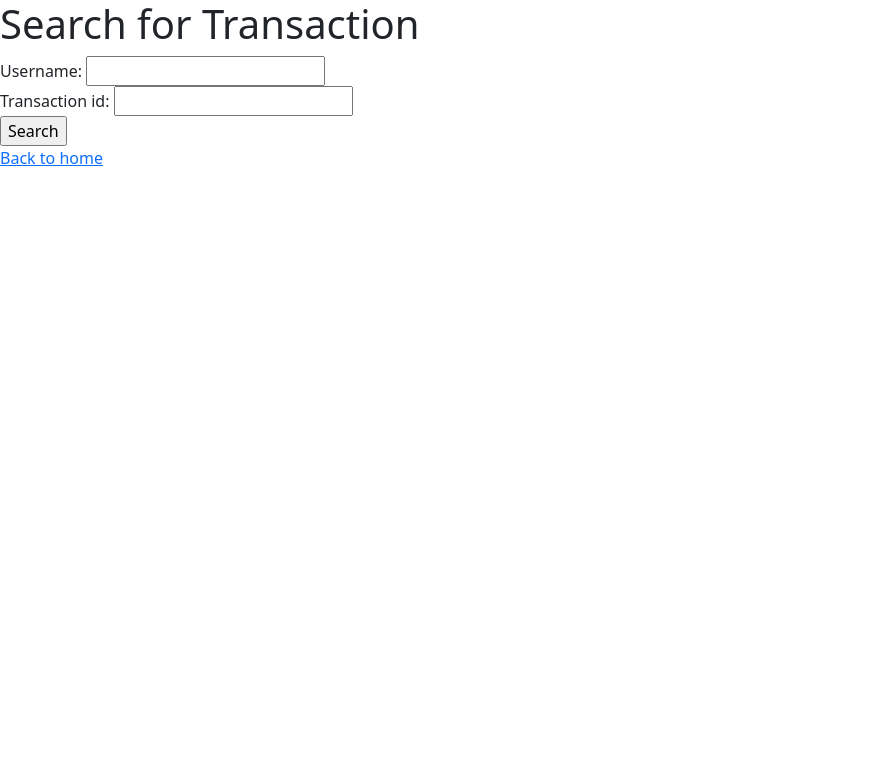
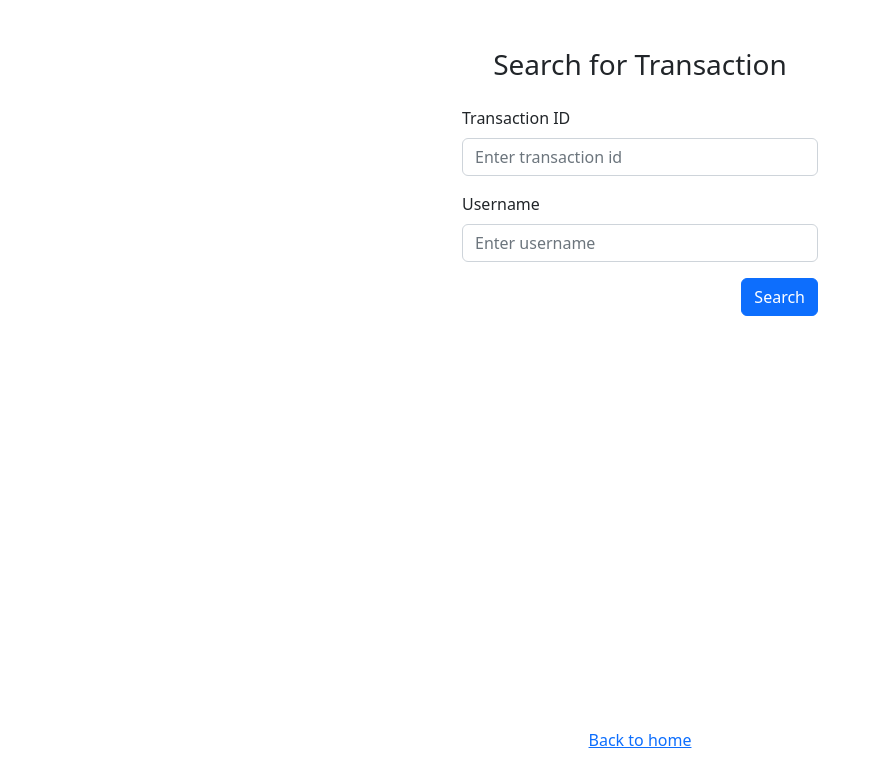
Before and after one commit to GlennEligio/dn-tx, a React (Vite) app in the folder frontend/: page /search in a window 1280 px wide. Shown: the top 784 px of the page, without its empty margins (0-881 px from the left). Built offline with nearby package versions, Linux system fonts and the light colour scheme.

Commit message:
Added style in Search and Login pages

```diff
--- a/frontend/src/pages/Home.tsx
+++ b/frontend/src/pages/Home.tsx
@@ -74,7 +74,7 @@ function Home() {
                   <div>
                     <Button
                       variant="outline-dark"
-                      onClick={() => navigate('/logout')}
+                      onClick={logoutHandler}
                       className="w-100"
                     >
                       Logout
--- a/frontend/src/pages/Login.tsx
+++ b/frontend/src/pages/Login.tsx
@@ -1,4 +1,5 @@
 import React, { FormEventHandler, useEffect, useState } from 'react';
+import { Button, Col, Container, Form, Image, Row } from 'react-bootstrap';
 import { useDispatch } from 'react-redux';
 import { Link, useNavigate } from 'react-router-dom';
 import AccountApi, {
@@ -52,33 +53,49 @@ function Login() {
   };
 
   return (
+    <Container>
+      <Row>
+        <Col />
+        <Col className="vh-100">
+          <div className="d-flex flex-column h-100 py-5">
+            <Image src="/dn-tx-logo.png" alt="DN-TX logo" fluid />
             <div>
-      <h1>Login</h1>
-      <form onSubmit={loginSubmitHandler}>
-        <div>
-          <span>Username: </span>
-          <input
+              <h3 className="text-center">Login</h3>
+            </div>
+            <Form onSubmit={loginSubmitHandler}>
+              <Form.Group className="mb-3" controlId="loginFormUsername">
+                <Form.Label>Username</Form.Label>
+                <Form.Control
                   type="text"
+                  placeholder="Enter username"
                   value={username}
                   onChange={(e) => setUsername(e.target.value)}
                 />
-        </div>
-        <div>
-          <span>Password: </span>
-          <input
+              </Form.Group>
+
+              <Form.Group className="mb-3" controlId="loginFormPassword">
+                <Form.Label>Password</Form.Label>
+                <Form.Control
                   type="password"
+                  placeholder="Password"
                   value={password}
                   onChange={(e) => setPassword(e.target.value)}
                 />
+              </Form.Group>
+              <div className="d-flex justify-content-end">
+                <Button variant="primary" type="submit">
+                  Login
+                </Button>
               </div>
-        <div>
-          <input type="submit" value="Login" />
-        </div>
-      </form>
-      <div>
+            </Form>
+            <div className="mt-auto text-center">
               <Link to="/">Back to home</Link>
             </div>
           </div>
+        </Col>
+        <Col />
+      </Row>
+    </Container>
   );
 }
 
--- a/frontend/src/pages/SearchTransaction.tsx
+++ b/frontend/src/pages/SearchTransaction.tsx
@@ -1,4 +1,5 @@
 import React, { FormEventHandler, useEffect, useState } from 'react';
+import { Button, Col, Container, Form, Row } from 'react-bootstrap';
 import { Link } from 'react-router-dom';
 import TransactionApi, { Transaction } from '../api/transaction-api';
 import useHttp from '../hooks/useHttp';
@@ -34,35 +35,43 @@ function SearchTransaction() {
   };
 
   return (
-    <div>
-      <div>
-        <form onSubmit={transactionSearchSubmitHandler}>
-          <div>
-            <h1>Search for Transaction</h1>
+    <Container>
+      <Row>
+        <Col />
+        <Col className="vh-100 py-5">
+          <div className="d-flex flex-column h-100">
+            <div className="mb-3 text-center">
+              <h3>Search for Transaction</h3>
             </div>
-          <div>
-            <span>Username: </span>
-            <input
+            <Form onSubmit={transactionSearchSubmitHandler}>
+              <Form.Group className="mb-3" controlId="searchFormTransactionId">
+                <Form.Label>Transaction ID</Form.Label>
+                <Form.Control
                   type="text"
+                  placeholder="Enter transaction id"
+                  value={id}
+                  onChange={(e) => setId(e.target.value)}
+                />
+              </Form.Group>
+
+              <Form.Group className="mb-3" controlId="searchFormUsername">
+                <Form.Label>Username</Form.Label>
+                <Form.Control
+                  type="text"
+                  placeholder="Enter username"
                   value={username}
                   onChange={(e) => setUsername(e.target.value)}
                 />
+              </Form.Group>
+              <div className="d-flex justify-content-end">
+                <Button variant="primary" type="submit">
+                  Search
+                </Button>
               </div>
-          <div>
-            <span>Transaction id: </span>
-            <input
-              type="text"
-              value={id}
-              onChange={(e) => setId(e.target.value)}
-            />
-          </div>
-          <div>
-            <input type="submit" value="Search" />
-          </div>
-        </form>
-      </div>
+            </Form>
             {transactionData && (
-        <div>
+              <div className="text-center mt-5">
+                <h3>Match found:</h3>
                 <Link
                   key={transactionData.id}
                   to={`/transactions/${transactionData.id}`}
@@ -71,13 +80,20 @@ function SearchTransaction() {
                 </Link>
               </div>
             )}
+
             {transactionStatus === 'completed' && transactionError !== null && (
-        <h1>No result found</h1>
+              <div className="text-center mt-5">
+                <h3>No match found</h3>
+              </div>
             )}
-      <div>
+            <div className="mt-auto text-center">
               <Link to="/">Back to home</Link>
             </div>
           </div>
+        </Col>
+        <Col />
+      </Row>
+    </Container>
   );
 }
 
```
Lines whose indentation alone changed are shown as unchanged.
